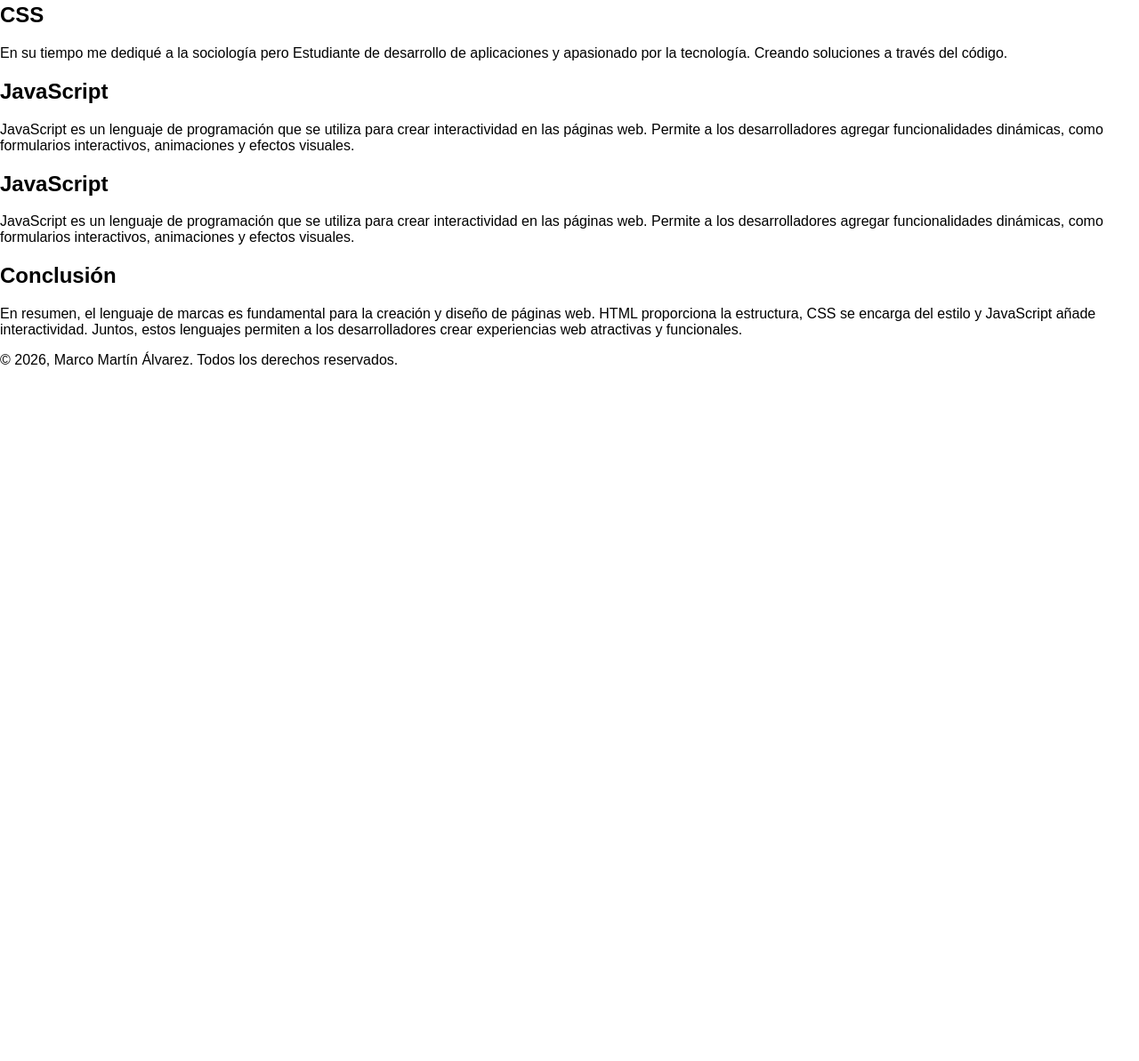
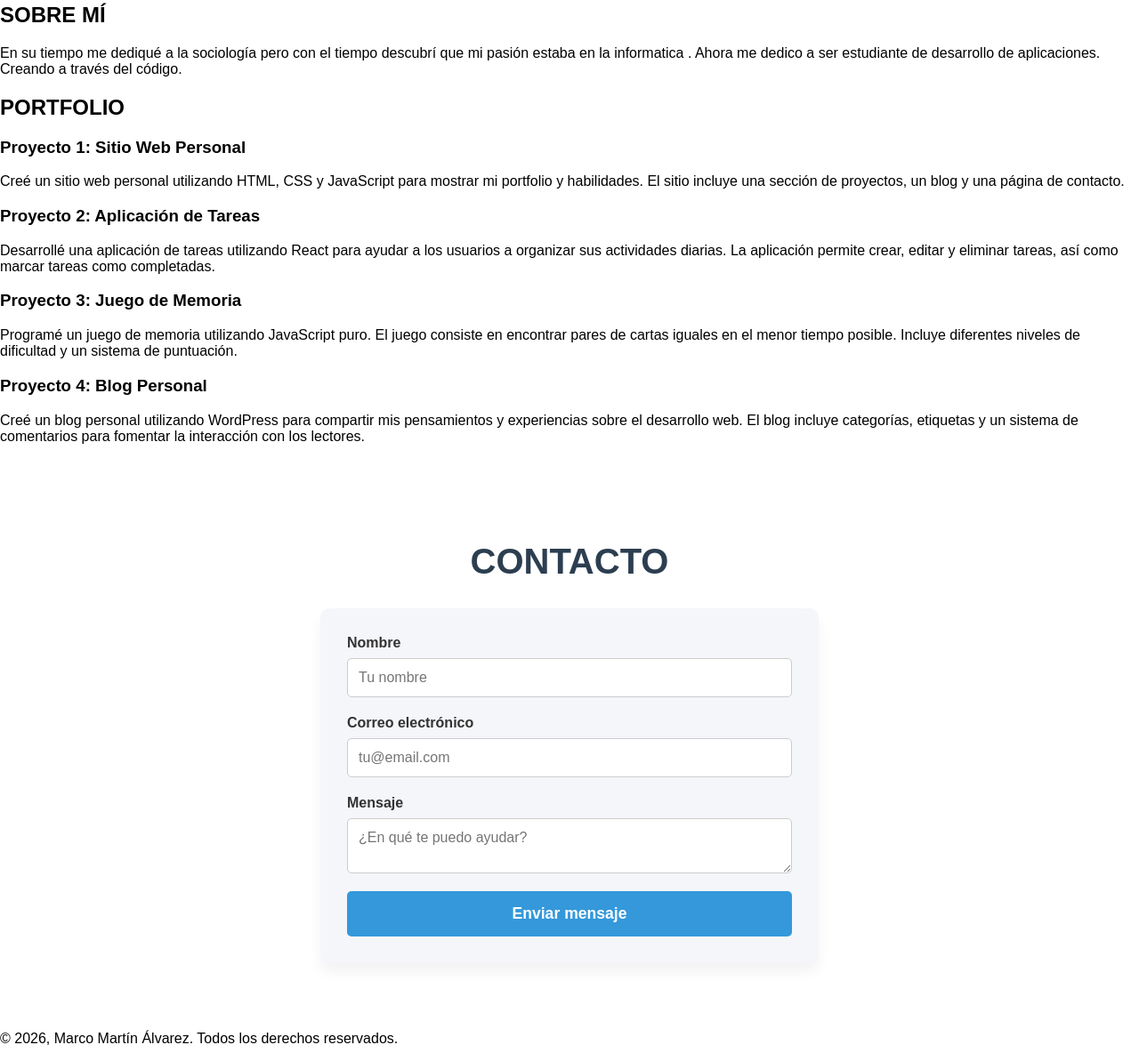
Before and after one commit to Marcomartin458/Master, a plain HTML site: page Lenguaje de Marcas/index.html in a window 1280 px wide. Shown: the part 923-2116 px from the top of the page at 89% size. Before the commit the page ends 1353 px from the top, so only its background shows below. Drawn offline with Linux system fonts and the light colour scheme.

Commit message:
contacto

```diff
--- a/Lenguaje de Marcas/index.html
+++ b/Lenguaje de Marcas/index.html
@@ -35,42 +35,66 @@
         </div>
       </section>
       <section id="SobreMi">
-        <h2>CSS</h2>
+        <h2>SOBRE MÍ</h2>
 
         <p>
-          En su tiempo me dediqué a la sociología pero Estudiante de desarrollo
-          de aplicaciones y apasionado por la tecnología. Creando soluciones a
+          En su tiempo me dediqué a la sociología pero con el tiempo descubrí que mi pasión estaba en la informatica
+          . Ahora me dedico a ser estudiante de desarrollo
+          de aplicaciones. Creando a
           través del código.
         </p>
       </section>
       <section id="Portfolio">
-        <h2>JavaScript</h2>
+        <h2>PORTFOLIO</h2>
+       <article class="proyecto">
+        <h3>Proyecto 1: Sitio Web Personal</h3>
         <p>
-          JavaScript es un lenguaje de programación que se utiliza para crear
-          interactividad en las páginas web. Permite a los desarrolladores
-          agregar funcionalidades dinámicas, como formularios interactivos,
-          animaciones y efectos visuales.
+          Creé un sitio web personal utilizando HTML, CSS y JavaScript para mostrar mi portfolio y habilidades. El sitio incluye una sección de proyectos, un blog y una página de contacto.
         </p>
+
+       </article class="proyecto">
+        <h3>Proyecto 2: Aplicación de Tareas</h3>
+        <p>
+          Desarrollé una aplicación de tareas utilizando React para ayudar a los usuarios a organizar sus actividades diarias. La aplicación permite crear, editar y eliminar tareas, así como marcar tareas como completadas.
+        </p>
+       <article class="proyecto">
+        <h3>Proyecto 3: Juego de Memoria</h3>
+        <p>
+          Programé un juego de memoria utilizando JavaScript puro. El juego consiste en encontrar pares de cartas iguales en el menor tiempo posible. Incluye diferentes niveles de dificultad y un sistema de puntuación.
+        </p>
+
+       </article>
+       <article class="proyecto">
+        <h3>Proyecto 4: Blog Personal</h3>
+        <p>
+          Creé un blog personal utilizando WordPress para compartir mis pensamientos y experiencias sobre el desarrollo web. El blog incluye categorías, etiquetas y un sistema de comentarios para fomentar la interacción con los lectores.
+        </p>
+
+       </article>
       </section>
-      <section id="Contacto">
-        <h2>JavaScript</h2>
-        <p>
-          JavaScript es un lenguaje de programación que se utiliza para crear
-          interactividad en las páginas web. Permite a los desarrolladores
-          agregar funcionalidades dinámicas, como formularios interactivos,
-          animaciones y efectos visuales.
-        </p>
-      </section>
-      <article>
-        <h2>Conclusión</h2>
-        <p>
-          En resumen, el lenguaje de marcas es fundamental para la creación y
-          diseño de páginas web. HTML proporciona la estructura, CSS se encarga
-          del estilo y JavaScript añade interactividad. Juntos, estos lenguajes
-          permiten a los desarrolladores crear experiencias web atractivas y
-          funcionales.
-        </p>
-      </article>
+      <section id="contacto" class="seccion-contacto">
+        <h2>CONTACTO</h2>
+        <form action="#" method="POST" class="formulario">
+
+        <div class="grupo-input">
+            <label for="nombre">Nombre</label>
+            <input type="text" id="nombre" name="nombre" required placeholder="Tu nombre">
+        </div>
+
+        <div class="grupo-input">
+            <label for="email">Correo electrónico</label>
+            <input type="email" id="email" name="email" required placeholder="tu@email.com">
+        </div>
+
+        <div class="grupo-input">
+            <label for="mensaje">Mensaje</label>
+            <textarea id="mensaje" name="mensaje" placeholder="¿En qué te puedo ayudar?"></textarea>
+        </div>
+
+        <button type="submit" class="btn-enviar">Enviar mensaje</button>
+
+      </form>
+    </section>
     </main>
     <footer>
       <p>&copy; 2026, Marco Martín Álvarez. Todos los derechos reservados.</p>
--- a/Lenguaje de Marcas/styles.css
+++ b/Lenguaje de Marcas/styles.css
@@ -5,54 +5,49 @@ body {
 }
 
 header {
-    background-color: #2980b9;
-    opacity: 0.7;
+    background-color: #297fb9dc;
+    opacity: 0.95;
     color: whitesmoke;
     padding: 20px;
     text-align: center;
     border-radius: 10px 10px 0 0;
-
     box-shadow:
-        0px 10px 15px rgba(0, 0, 0, 0.05), /* Sombra grande y muy transparente */
-        0px 4px 6px rgba(0, 0, 0, 0.05);   /* Sombra pequeña y un pelín más marcada */
-
-    /* Opcional: Si quieres que el header se quede fijo arriba al hacer scroll */
+        0px 10px 15px rgba(0, 0, 0, 0.05),
+        0px 4px 6px rgba(0, 0, 0, 0.05);
     position: sticky;
     top: 0;
     z-index: 1000;
 }
 nav {
+    display: flex;
     background-color: gray;
-    opacity: 0.7;
+    opacity: 0.5;
     padding: 10px;
     color: white;
     box-shadow: 0 2px 5px rgba(0, 0, 0, 0.1);
     border-radius: 0 0 10px 10px;
-    position: sticky;
-    top: 120px;
-    z-index: 999;
-
+    flex-direction: column;
+    flex-wrap: wrap;
 }
 .ElementoLista {
     color: white;
     text-decoration: none;
-    margin: 0 15px;
+    margin: 10px;
     font-weight: bold;
 }
 .hero {
-    display: flex; /* Esto pone el texto y la foto en la misma línea */
-    align-items: center; /* Centra ambos elementos verticalmente */
-    justify-content: space-around; /* Reparte el espacio de forma equilibrada */
+    display: flex;
+    align-items: center;
+    justify-content: space-around;
     padding: 60px 20px;
     background-color: #f4f6f9;
     min-height: 70vh;
     margin-bottom: 20px;
 }
 
-
 .hero-texto h1 {
     font-size: 3rem;
-    color: #2c3e50; /* Un azul marino oscuro, más elegante que el negro puro */
+    color: #2c3e50;
     margin-bottom: 15px;
     margin-top: 0;
 }
@@ -86,3 +81,73 @@ nav {
     border-radius: 50%;
     box-shadow: 0 5px 12px rgba(0, 0, 0, 0.1);
 }
+/* Centramos toda la sección */
+.seccion-contacto {
+    padding: 60px 20px;
+    display: flex;
+    flex-direction: column; /* Pone el título arriba y el formulario abajo */
+    align-items: center;
+}
+
+.seccion-contacto h2 {
+    font-size: 2.5rem;
+    color: #2c3e50;
+    margin-bottom: 30px;
+}
+
+
+.formulario {
+    width: 100%;
+    max-width: 500px;
+    background-color: #f4f6f9;
+    padding: 30px;
+    border-radius: 10px;
+    box-shadow: 0px 10px 15px rgba(0, 0, 0, 0.05);
+}
+.grupo-input {
+    display: flex;
+    flex-direction: column;
+    margin-bottom: 20px;
+}
+
+.grupo-input label {
+    margin-bottom: 8px;
+    font-weight: bold;
+    color: #333;
+}
+
+.grupo-input input,
+.grupo-input textarea {
+    padding: 12px;
+    border: 1px solid #cccccc;
+    border-radius: 5px;
+    font-size: 1rem;
+    font-family: Arial, sans-serif;
+    transition:  0.3s ease;
+}
+
+
+.grupo-input input:focus,
+.grupo-input textarea:focus {
+    outline: none;
+    border-color: #3498db;
+    box-shadow: 0 0 8px rgba(52, 152, 219, 0.2);
+}
+
+
+.btn-enviar {
+    width: 100%;
+    padding: 15px;
+    background-color: #3498db;
+    color: white;
+    border: none;
+    border-radius: 5px;
+    font-size: 1.1rem;
+    font-weight: bold;
+    cursor: pointer;
+    transition: 0.3s ease;
+}
+
+.btn-enviar:hover {
+    background-color: #2980b9;
+}
```
